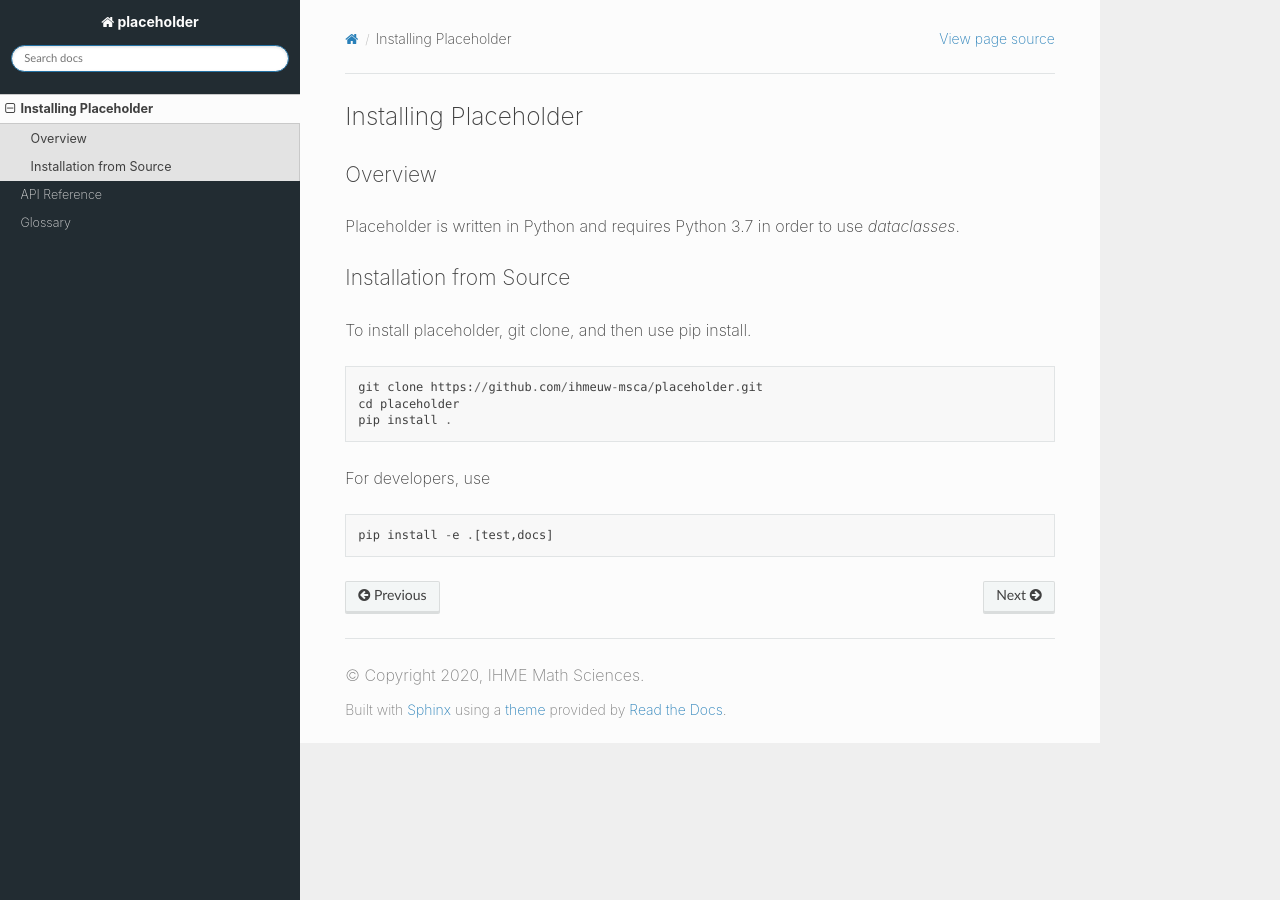
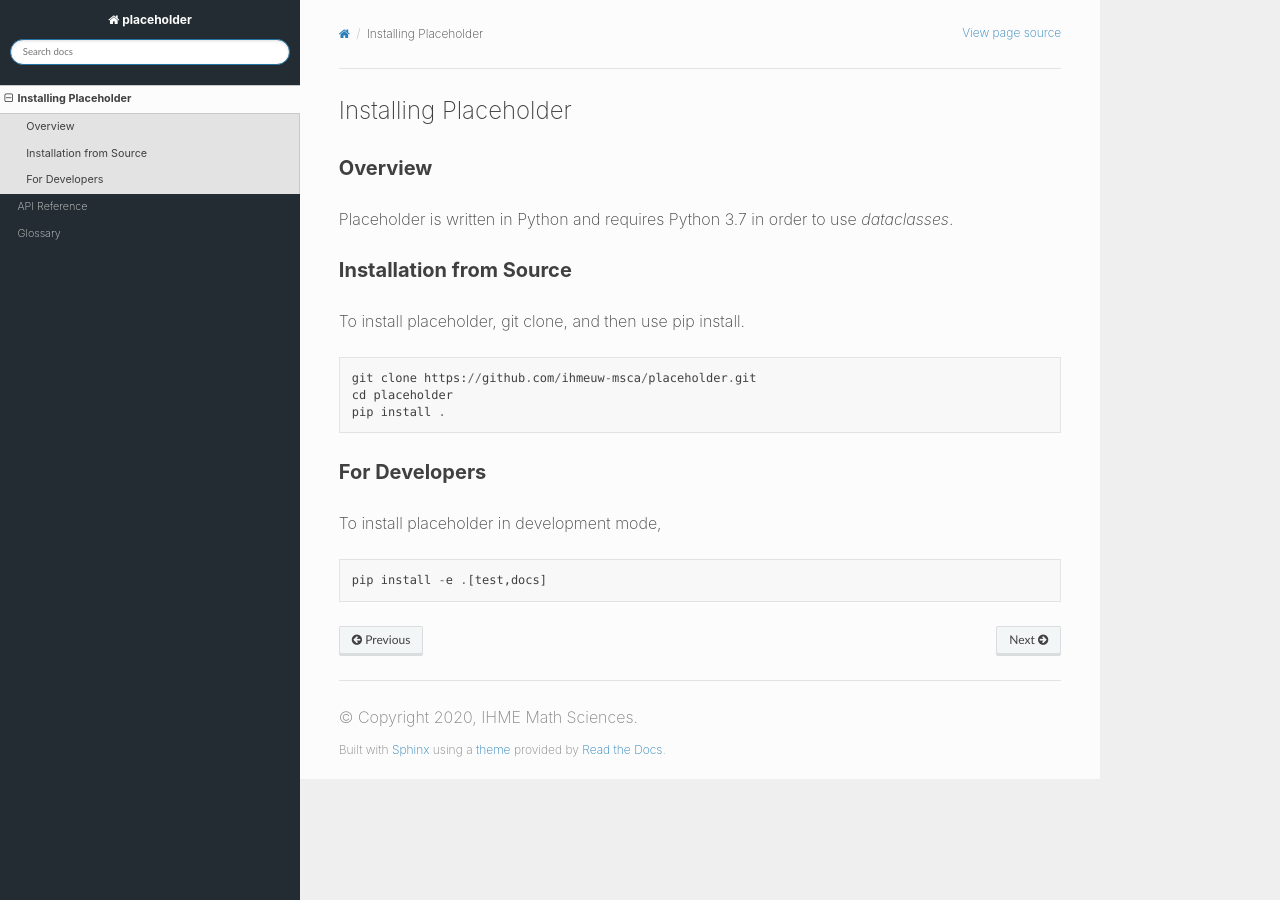
Before and after one commit to ihmeuw-msca/anml, a Sphinx documentation site: the page built from docs/source/installation.rst, in a window 1280 px wide. Built offline with Sphinx 7.4.7 and the Read the Docs theme 2.0.0, drawn with Linux system fonts in a browser that asks for light colours; pages that are not in the unit, such as notebooks, are missing from menus.

```diff
--- a/docs/source/_static/my-styles.css
+++ b/docs/source/_static/my-styles.css
@@ -1,20 +1,117 @@
 body {
     font-family: BlinkMacSystemFont,Segoe UI,Helvetica,Arial,sans-serif,Apple Color Emoji,Segoe UI Emoji;
-    font-size: 14px;
+    font-size: 12px;
     line-height: 1.5;
     font-weight: 200;
 }
 h1 {
     font-family: -apple-system,BlinkMacSystemFont,Segoe UI,Helvetica,Arial,sans-serif,Apple Color Emoji,Segoe UI Emoji;
     font-weight: 200;
+    font-size: 24px;
 }
 h2 {
     font-family: BlinkMacSystemFont,Segoe UI,Helvetica,Arial,sans-serif,Apple Color Emoji,Segoe UI Emoji;
-    font-weight: 200;
+    font-weight: bold;
+    font-size: 20px;
 }
 h3 {
     font-family: BlinkMacSystemFont,Segoe UI,Helvetica,Arial,sans-serif,Apple Color Emoji,Segoe UI Emoji;
+    font-size:16px;
+    text-decoration:underline;
     font-weight: 200;
+}
+pre,code,.rst-content tt,.rst-content code,kbd,samp{
+    font-family:monospace,serif;
+    _font-family:"courier new",monospace;
+    font-size:1em;
+    font-weight:200;
+    line-height:1.5;
+}
+code,.rst-content tt,.rst-content code{
+    white-space:nowrap;
+    max-width:100%;
+    background:#fff;
+    border:solid 1px #e1e4e5;
+    font-size:75%;
+    padding:0 5px;
+    font-family:SFMono-Regular,Menlo,Monaco,Consolas,"Liberation Mono","Courier New",Courier,monospace;
+    color:#E74C3C;
+    overflow-x:auto;
+    font-weight:200;
+    line-height:1.5;
+}
+tt{
+    padding:0px;
+    font-family:SFMono-Regular,Menlo,Monaco,Consolas,"Liberation Mono","Courier New",Courier,monospace;
+    font-size:1em;
+    background:none;
+    border:none;
+    color:gray;
+    font-weight:200;
+    line-height: 1.5;
+}
+.rst-content pre.literal-block{
+    white-space:pre;
+    margin:0;
+    padding:12px 12px;
+    font-family:SFMono-Regular,Menlo,Monaco,Consolas,"Liberation Mono","Courier New",Courier,monospace;
+    display:block;overflow:auto;
+    font-weight:200;
+    line-height: 1.5;
+}
+.rst-content pre.literal-block,.rst-content div[class^='highlight']{
+    border:1px solid #e1e4e5;
+    overflow-x:auto;
+    margin:1px 0 24px 0
+}
+.rst-content pre.literal-block div[class^='highlight'],.rst-content div[class^='highlight'] div[class^='highlight']{
+    padding:0px;
+    border:none;
+    margin:0
+}
+.rst-content div[class^='highlight'] td.code{
+    width:100%
+}
+.rst-content .linenodiv pre{
+    border-right:solid 1px #e6e9ea;
+    margin:0;
+    padding:12px 12px;
+    font-family:SFMono-Regular,Menlo,Monaco,Consolas,"Liberation Mono","Courier New",Courier,monospace;
+    user-select:none;
+    pointer-events:none;
+    font-weight:200;
+    line-height: 1.5;
+}
+.rst-content div[class^='highlight'] pre{
+    white-space:pre;
+    margin:0;
+    padding:12px 12px;
+    display:block;
+    overflow:auto
+}
+.rst-content div[class^='highlight'] pre .hll{
+    display:block;
+    margin:0 -12px;
+    padding:0 12px
+}
+.rst-content pre.literal-block,.rst-content div[class^='highlight'] pre,.rst-content .linenodiv pre{
+    font-family:SFMono-Regular,Menlo,Monaco,Consolas,"Liberation Mono","Courier New",Courier,monospace;
+    font-size:12px;
+    line-height:1.4;
+    font-weight:200;
+}
+.rst-content tt,.rst-content tt,.rst-content code{
+    color:#000;
+    font-family:SFMono-Regular,Menlo,Monaco,Consolas,
+    "Liberation Mono","Courier New",Courier,monospace;
+    padding:2px 5px;
+    font-weight:200;
+    line-height:1.5;
+}
+.rst-content pre,.rst-content kbd,.rst-content samp{
+    font-family:SFMono-Regular,Menlo,Monaco,Consolas,"Liberation Mono","Courier New",Courier,monospace;
+    font-weight: 200;
+    line-height:1.5;
 }
 .wy-side-nav-search {
 background: #222c32;
--- a/docs/source/conf.py
+++ b/docs/source/conf.py
@@ -10,9 +10,9 @@
 # add these directories to sys.path here. If the directory is relative to the
 # documentation root, use os.path.abspath to make it absolute, like shown here.
 #
-# import os
-# import sys
-# sys.path.insert(0, os.path.abspath('.'))
+import os
+import sys
+sys.path.insert(0, os.path.abspath('../../src/placeholder'))
 import sphinx_rtd_theme
 
 
@@ -69,3 +69,6 @@ html_static_path = ['_static']
 
 def setup(app):
     app.add_css_file("my-styles.css")
+
+
+add_module_names = False
--- a/docs/source/installation.rst
+++ b/docs/source/installation.rst
@@ -19,7 +19,10 @@ To install placeholder, git clone, and then use pip install.
     cd placeholder
     pip install .
 
-For developers, use
+For Developers
+--------------
+
+To install placeholder in development mode,
 
 ::
 
```
Also changed, not shown: docs/source/api_reference/data.rst (added, +26 -0 lines), docs/source/api_reference/models.rst (added, +20 -0 lines), docs/source/api_reference/modules.rst (added, +7 -0 lines), docs/source/api_reference/placeholder.rst (added, +30 -0 lines), docs/source/api_reference/solvers.rst (added, +20 -0 lines).
